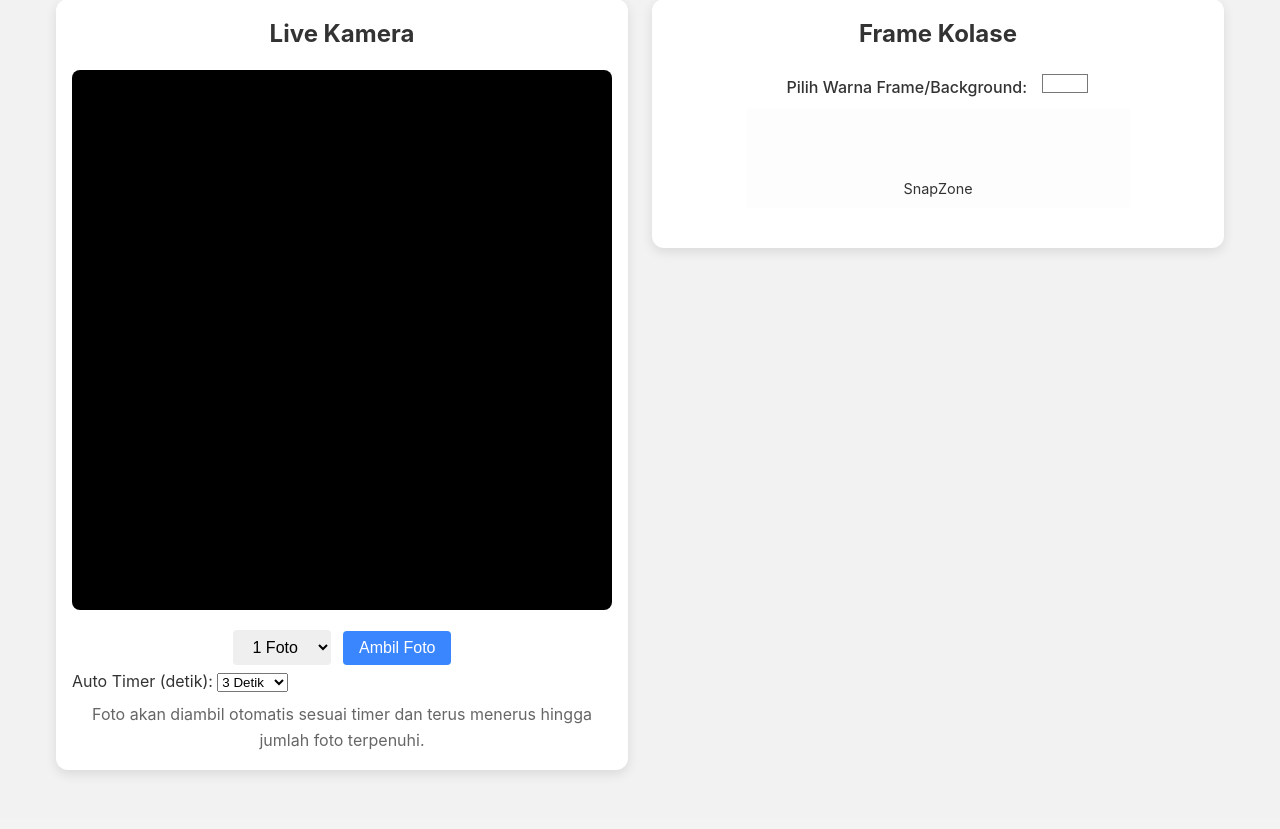
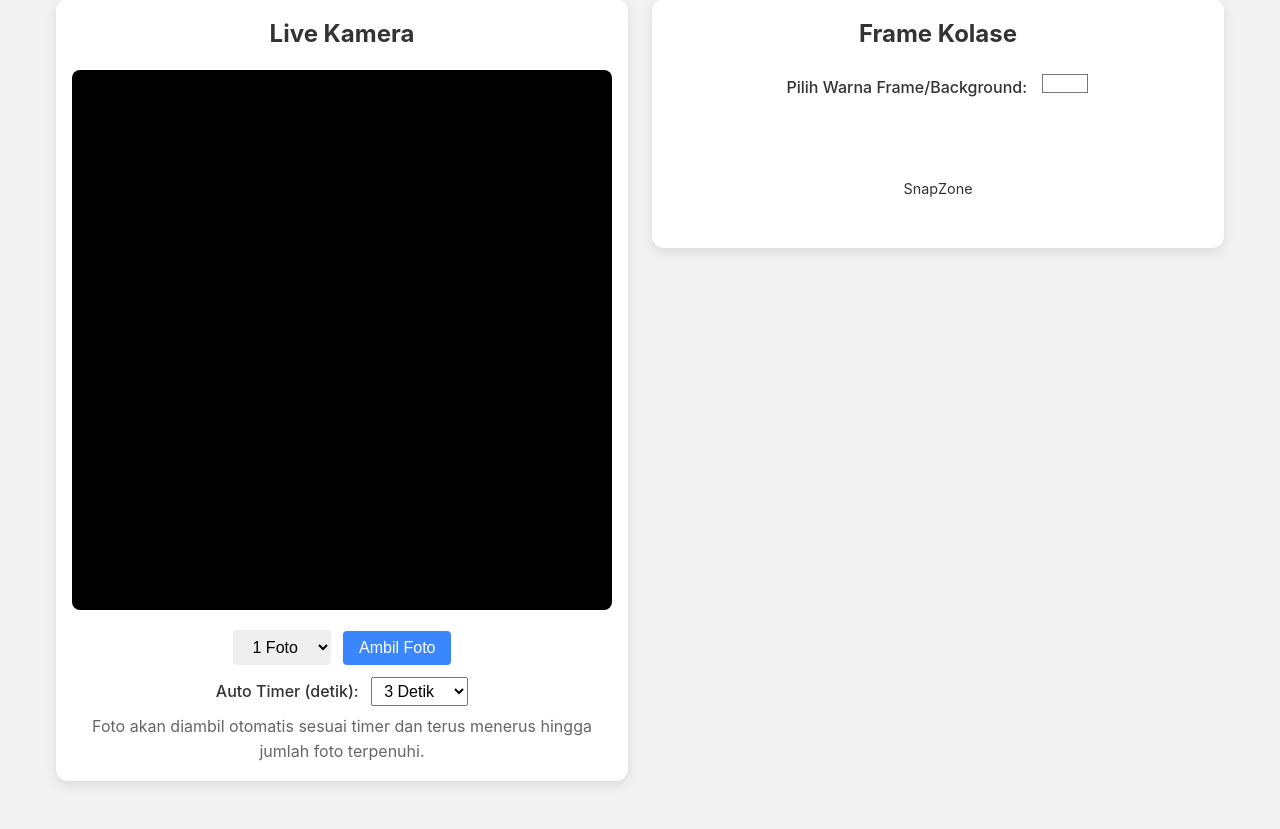
Before and after one commit to septiawanhadi/photobooth, a PHP site: page /photo.html in a window 1280 px wide. Shown: the part 95-924 px from the top of the page. Before the commit the page ends 870 px from the top, so only its background shows below. Run offline with PHP 8.4, Linux system fonts and the light colour scheme.

Commit message:
Update style.css

```diff
--- a/style.css
+++ b/style.css
@@ -88,8 +86,26 @@ a {
   width: 100%;
   height: 100%;
   object-fit: cover;
+}
+/* Countdown overlay */
+.countdown-overlay {
+  position: absolute;
+  top: 0;
+  left: 0;
+  width: 100%;
+  height: 100%;
+  background: rgba(0,0,0,0.5);
+  color: #fff;
+  font-size: 3rem;
+  display: flex;
+  justify-content: center;
+  align-items: center;
+  border-radius: 8px;
+  z-index: 2;
+  pointer-events: none;
+  opacity: 0;
+  transition: opacity 0.3s;
   transform: scaleX(-1);
-  /* Tanpa transform, sehingga tidak termirroring */
 }
 .controls {
   margin-top: 16px;
@@ -112,18 +128,28 @@ a {
 .controls button:hover {
   background: #0a58ca;
 }
-
+/* Timer Group */
+.timer-group {
+  text-align: center;
+  margin-top: 8px;
+}
+.timer-group label {
+  margin-right: 8px;
+  font-weight: 500;
+}
+.timer-group select {
+  padding: 4px 8px;
+  font-size: 1rem;
+}
 /* Collage Card */
 #collageWrapper {
   position: relative;
   width: 100%;
   max-width: 400px;
   margin: 0 auto 16px auto;
-  border: 8px solid #fff; /* warna default, akan diubah via picker */
-  border-radius: 12px;
-  background: #fdfdfd; /* warna default, akan diubah via picker */
+  border: 8px solid #ffffff;
+  background: #ffffff;
   overflow: hidden;
-  /* Tambahkan ruang ekstra di bagian bawah untuk watermark */
   padding-bottom: 40px;
 }
 #collageContainer {
```
Also changed, not shown: other parts of style.css (+28 -10 lines).
